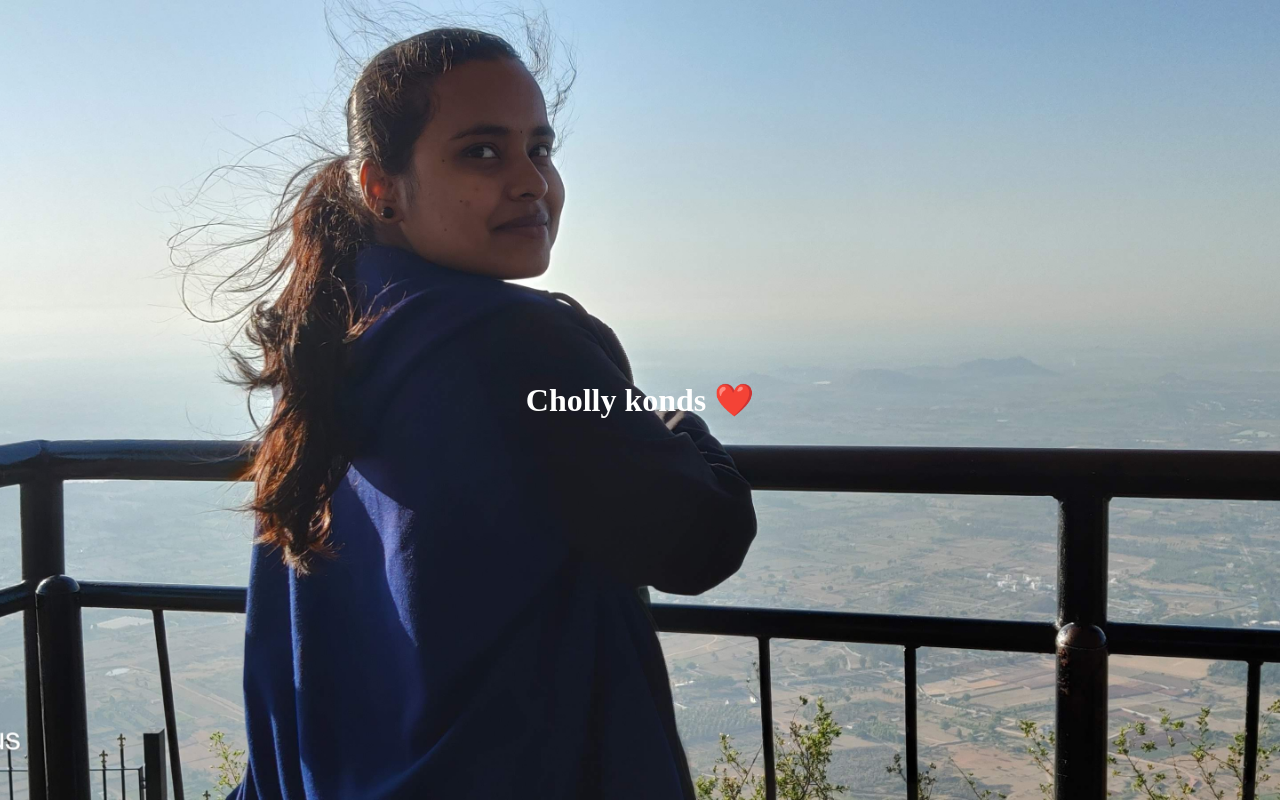
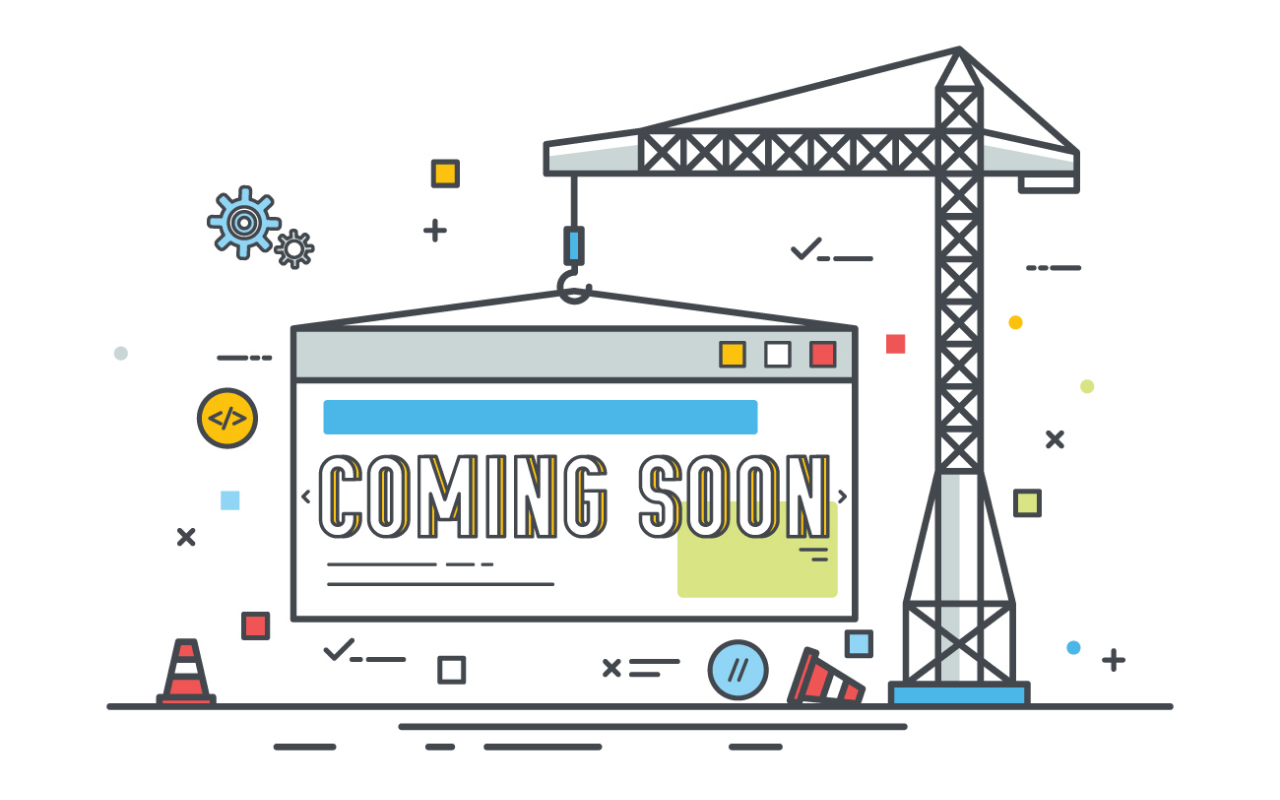
Before and after one commit to rushivt/Website, a plain HTML site: page index.html in a window 1280 px wide. Drawn offline with Linux system fonts and the light colour scheme.

Commit message:
Add Under Construction Page

```diff
--- a/index.html
+++ b/index.html
@@ -1,34 +1,16 @@
 <!DOCTYPE html>
 <html lang="en">
-<head>
-    <meta charset="UTF-8">
-    <meta name="viewport" content="width=device-width, initial-scale=1.0">
+  <head>
+    <meta charset="UTF-8" />
+    <meta name="viewport" content="width=device-width, initial-scale=1.0" />
+    <link rel="stylesheet" href="styles.css" />
     <title>Tirupathi Rushi Vedulapurapu</title>
-    <style>
-        body {
-            margin: 0;
-            padding: 0;
-            overflow: hidden;
-            background-image: url('madhu.jpg');
-            background-size: cover;
-            background-position: center;
-            background-attachment: fixed;
-            display: flex;
-            align-items: center;
-            justify-content: center;
-            height: 100vh;
-        }
-
-        /* You can add more styling for other elements in your HTML */
-        h1 {
-            text-align: center;
-            color: white; /* Set text color to white, for example */
-        }
-    </style>
-</head>
-<body>
-
-    <h1>Cholly konds ❤️</h1>
-    <!-- Your other HTML content goes here -->
-</body>
+  </head>
+  <body>
+    <div class="container">
+      <a href="https://www.linkedin.com/in/rushivt"
+        ><img src="uc.jpg" alt="Under Construction"
+      /></a>
+    </div>
+  </body>
 </html>
--- /dev/null
+++ b/styles.css
@@ -0,0 +1,22 @@
+body,
+html {
+  margin: 0;
+  padding: 0;
+  height: 100%;
+  overflow: hidden;
+}
+
+.container {
+  width: 100vw;
+  height: 100vh;
+  display: flex;
+  justify-content: center;
+  align-items: center;
+}
+
+img {
+  max-width: 100%;
+  max-height: 100%;
+  width: auto;
+  height: auto;
+}
```
Also changed, not shown: madhu.jpg (deleted), uc.jpg (added), 1 other file.
